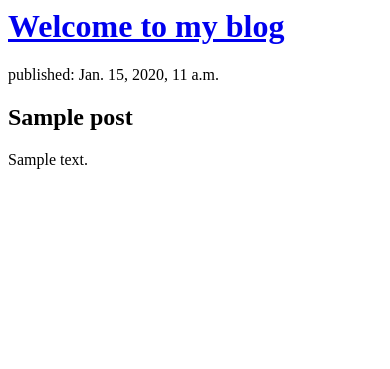
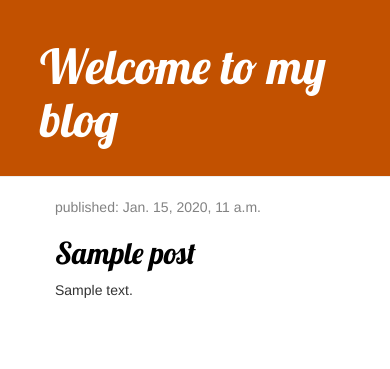
Before and after one commit to realWadim/myBlog, a Django app: page / in a window 390 px wide. Shown: the top 369 px of the page. Run offline with Django 3.2, Linux system fonts and the light colour scheme; tables that the repository leaves empty hold one stand-in row (values such as "Sample post"); some libraries are stand-ins or nearby versions.

Commit message:
added css

```diff
--- /dev/null
+++ b/blog/static/css/blog.css
@@ -0,0 +1,47 @@
+
+.page-header {
+    background-color: #C25100;
+    margin-top: 0;
+    padding: 20px 20px 20px 40px;
+}
+
+.page-header h1, .page-header h1 a, .page-header h1 a:visited, .page-header h1 a:active {
+    color: #ffffff;
+    font-size: 36pt;
+    text-decoration: none;
+}
+
+.content {
+    margin-left: 40px;
+}
+
+h1, h2, h3, h4 {
+    font-family: 'Lobster', cursive;
+}
+
+.date {
+    color: #828282;
+}
+
+.save {
+    float: right;
+}
+
+.post-form textarea, .post-form input {
+    width: 100%;
+}
+
+.top-menu, .top-menu:hover, .top-menu:visited {
+    color: #ffffff;
+    float: right;
+    font-size: 26pt;
+    margin-right: 20px;
+}
+
+.post {
+    margin-bottom: 70px;
+}
+
+.post h2 a, .post h2 a:visited {
+    color: #000000;
+}
--- /dev/null
+++ b/blog/templates/blog/base.html
@@ -0,0 +1,29 @@
+{% load static %}
+{% load staticfiles %}
+
+<html>
+
+    <head>
+        <title>My very first blog</title>
+        <link rel="stylesheet" href="//maxcdn.bootstrapcdn.com/bootstrap/3.2.0/css/bootstrap.min.css">
+        <link rel="stylesheet" href="//maxcdn.bootstrapcdn.com/bootstrap/3.2.0/css/bootstrap-theme.min.css">
+        <link rel="stylesheet" href="{% static 'css/blog.css' %}">
+        <link href="//fonts.googleapis.com/css?family=Lobster&subset=latin,latin-ext" rel="stylesheet" type="text/css">
+
+
+
+    </head>
+    <body>
+        <div class="page-header">
+            <h1><a href="/">Welcome to my blog</a></h1>
+        </div>
+        <div class="content container">
+            <div class="row">
+                <div class="col-md-8">
+                {% block content %}
+                {% endblock %}
+                </div>
+            </div>
+        </div>
+    </body>
+</html>
--- a/blog/templates/blog/post_list.html
+++ b/blog/templates/blog/post_list.html
@@ -1,22 +1,12 @@
-<html>
-    <head>
-        <title>My very first blog</title>
-    </head>
-    <body>
-        <div>
-            <h1><a href="/">Welcome to my blog</a></h1>
-        </div>
-        {% for post in posts %}
-        <div>
-            <p>published: {{post.published_date}}</p>
-            <h2>{{post.title}}</h2>
-            <p>{{post.text|linebreaksbr}}</p>
-            <br>
-        </div>
-
-
-
-        {% endfor %}
-
-    </body>
-</html>
+{% extends 'blog/base.html' %}
+{% block content %}
+{% for post in posts %}
+<div class="post">
+    <div class="date">
+        <p>published: {{ post.published_date }}</p>
+    </div>
+    <h2><a href="{% url 'post_detail' pk=post.pk %}">{{ post.title }}</a></h2>
+    <p>{{ post.text|linebreaksbr }}</p>
+</div>
+{% endfor %}
+{%endblock%}
--- a/blog/urls.py
+++ b/blog/urls.py
@@ -3,4 +3,5 @@ from . import views
 
 urlpatterns = [
 path('', views.post_list, name='post_list'),
+path('post/<int:pk>/', views.post_detail, name='post_detail'),
 ]
--- a/blog/views.py
+++ b/blog/views.py
@@ -1,9 +1,16 @@
 from django.shortcuts import render
 from django.utils import timezone
 from .models import Post
+from django.shortcuts import render, get_object_or_404
+
 
 # Create your views here.
 
 def post_list(request):
     posts = Post.objects.filter(published_date__lte=timezone.now()).order_by('published_date')
     return render(request,'blog/post_list.html', {'posts':posts})
+
+def post_detail(request, pk):
+    post = get_object_or_404(Post, pk=pk)
+    Post.objects.get(pk=pk)
+    return render(request, 'blog/post_detail.html', {'post': post})
```
Also changed, not shown: blog/templates/blog/post_detail.html (added, +13 -0 lines).
